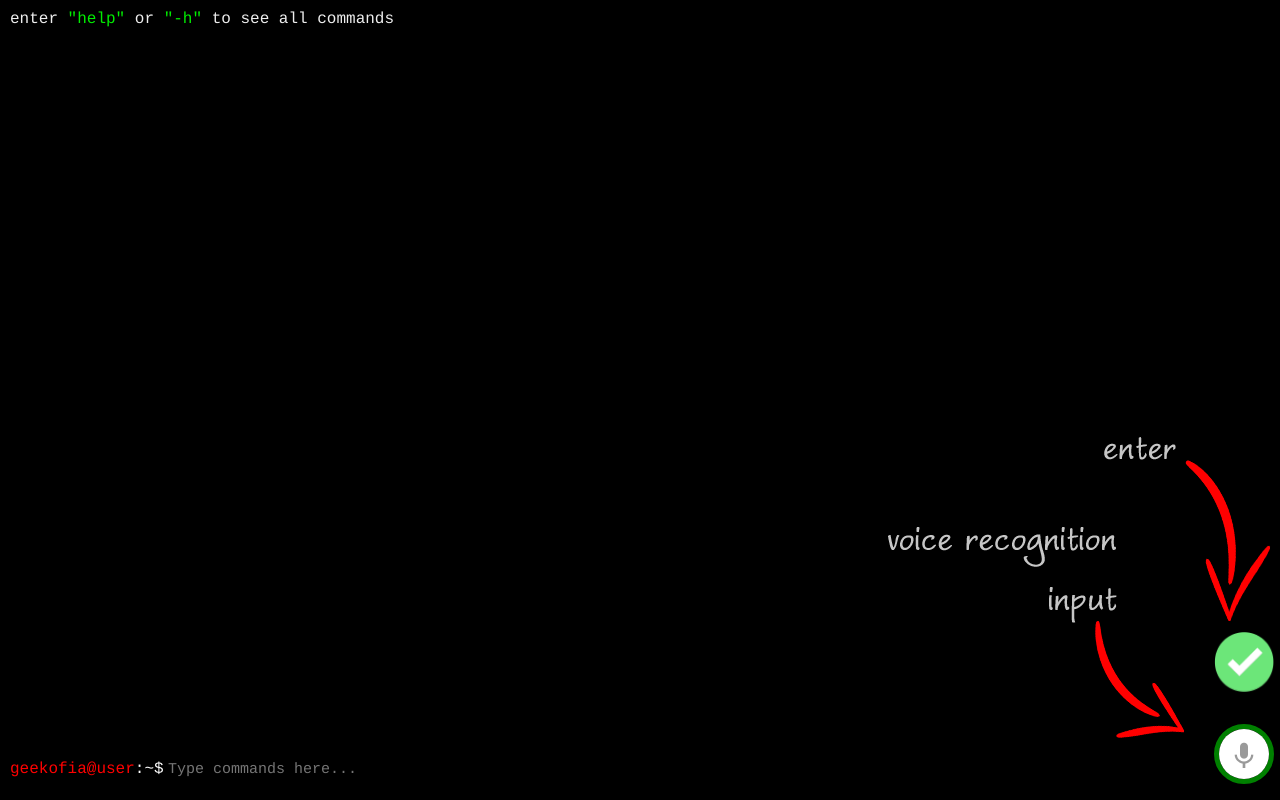
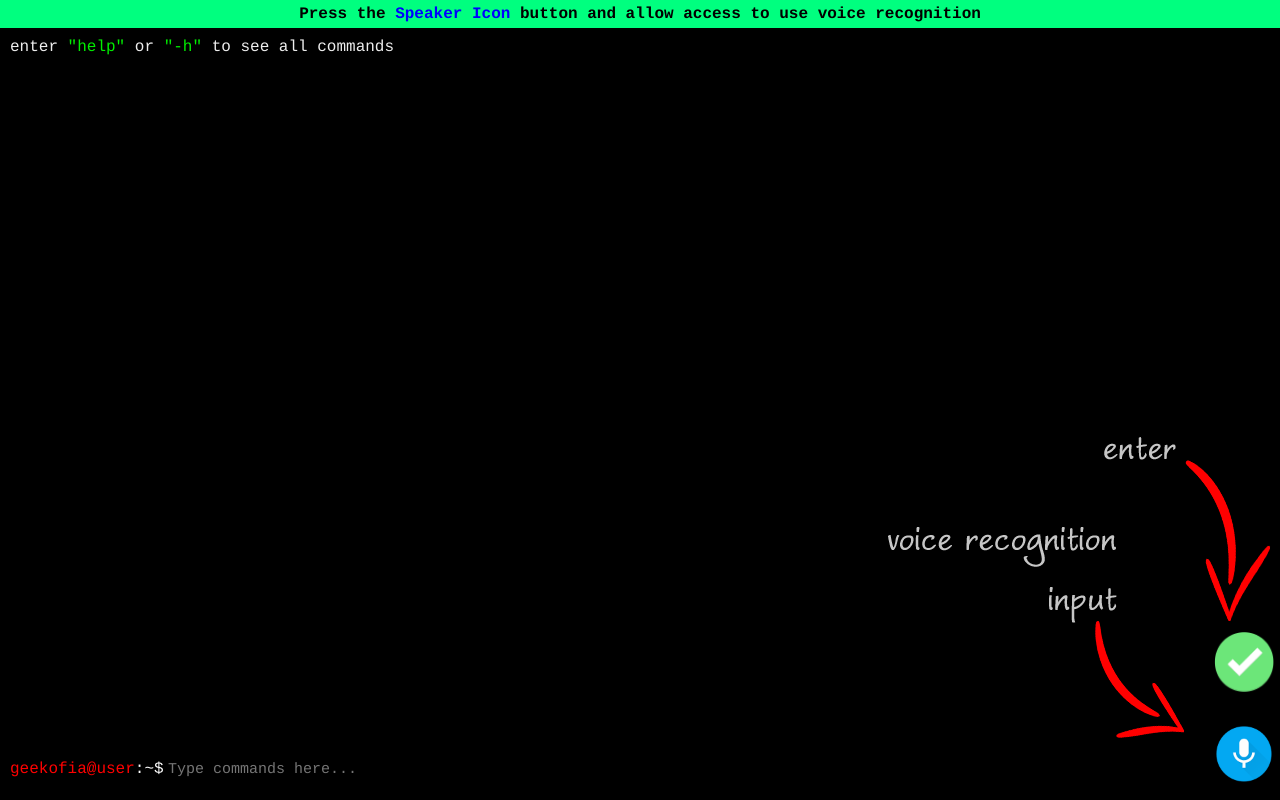
Before and after one commit to chankruze/HackerTerminal, a plain HTML site: page index.html in a window 1280 px wide. Drawn offline with nearby package versions, Linux system fonts and the light colour scheme.

Commit message:
Log support added | UI Updated

```diff
--- a/index.html
+++ b/index.html
@@ -13,18 +13,22 @@
   </head>
 
 <img src="assets/common/images/info.png" id="paint">
+<div align="center" id="log">Press the <strong><blue>Speaker Icon</blue></strong> button and allow access to use voice recognition</div>
+
 <body>
 
     <div id="terminal">enter <e>"help"</e> or <e>"-h"</e> to see all commands</div>
   <div id="output" align="center"></div>
 
+
+
 		<div id="bar">
 			<p id="bar-p"><r>geekofia@user</r>:~$</p>
             <input id="termput" type="text" name="command" autocomplete="off" oninput="autorun()" placeholder="Type commands here...">
-			<img id="start-record-btn" title="Start Recording" alt="Start" src="assets/common/images/content/mic.gif">
+			<img id="start-record-btn" title="Start Commanding" alt="Start" src="assets/common/images/content/mic.png">
 		</div>
 
-		<button id="enter" onclick="VoiceRun()"><img id="enter-img" src="assets/common/images/tick.png"></button>
+		<button id="enter" title="Enter this command" onclick="VoiceRun()"><img id="enter-img" src="assets/common/images/tick.png"></button>
 
 		<script src="shared.js"></script>
 
--- a/shared.css
+++ b/shared.css
@@ -17,6 +17,9 @@ e {
 }
 r {
   color: #f00;
+}
+blue {
+  color: #00f;
 }
 
 #terminal {
@@ -90,8 +93,9 @@ r {
 	float: right;
 	right: 0.5%;
 	bottom: 2%;
-	border: 5px solid green;
 	border-radius: 50%;
+	height: 60px;
+	width: 60px;
 }
 #enter{
 	border: none;
@@ -110,5 +114,12 @@ r {
     position:absolute;
     bottom:0;
     right:0;
-    background:#000;
+    background: transparent;
 }
+#log{
+	padding: 5px;
+	background: #00ff7f;
+	color: black;
+	font: 16px Courier;
+	font-weight: bold;
+}
--- a/shared.js
+++ b/shared.js
@@ -27,7 +27,7 @@ catch(e) {
 
 
 var noteTextarea = $('#termput');
-var instructions = $('#recording-instructions');
+var instructions = $('#log');
 var notesList = $('ul#notes');
 
 var noteContent = '';
```
Also changed, not shown: assets/common/images/content/mic.png (added), assets/common/images/g-mic.jpg (added), assets/common/images/mic.png (added).
